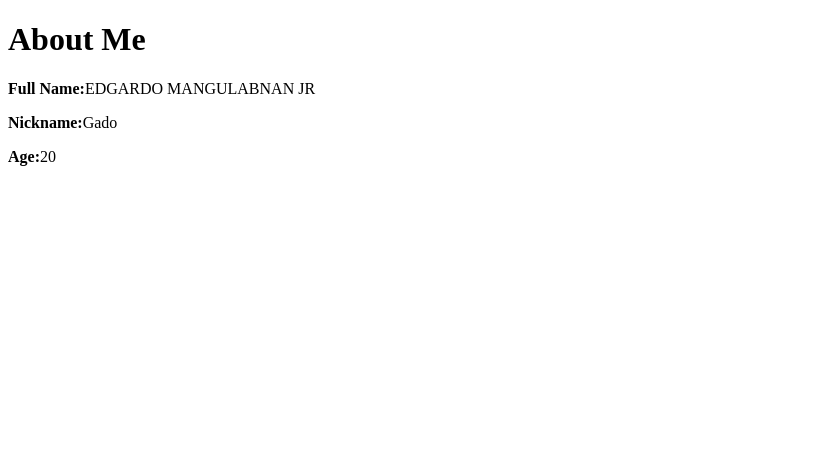
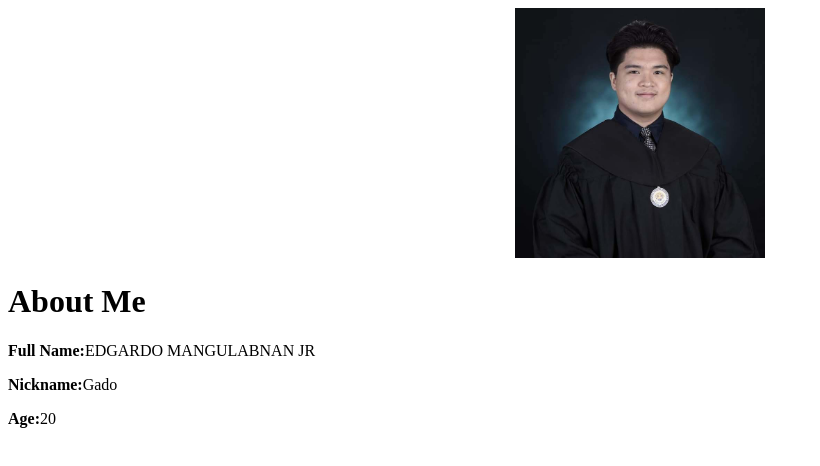
Before and after one commit to ejmangulabnan/lab2, a plain HTML site: page week3/index.html in a window 1280 px wide. Shown: the whole page, without its empty margins (0-820 px from the left). Drawn offline with Linux system fonts and the light colour scheme; files whose address does not match are found by name.

Commit message:
headings2.1-headings picture

```diff
--- a/week3/index.html
+++ b/week3/index.html
@@ -7,6 +7,7 @@
 <title> My Introduction </title>
 </head>
 <body>
+  <center><img src="C:\Users\gmman\Desktop\lab\lab2\week3\gado.jpg" alt="gado" width="250px" height="250px"></center>
 <h1>About Me</h1>
 <p><strong>Full Name:</strong>EDGARDO MANGULABNAN JR</p>
 <p><strong>Nickname:</strong>Gado</p>
```
